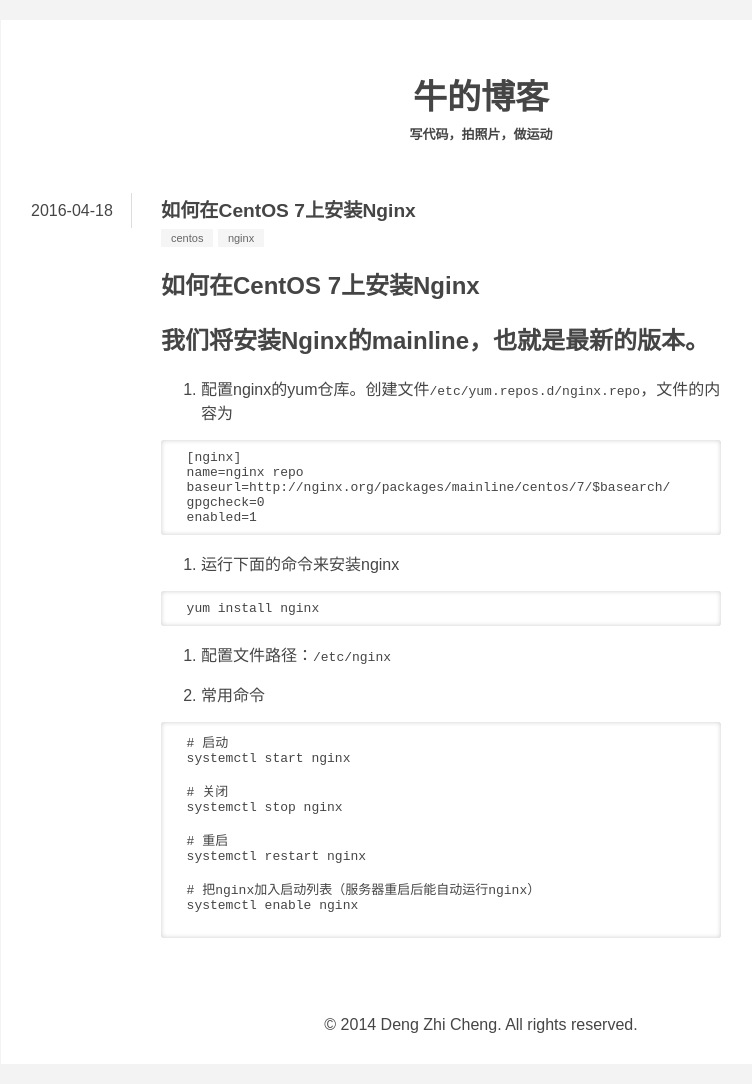
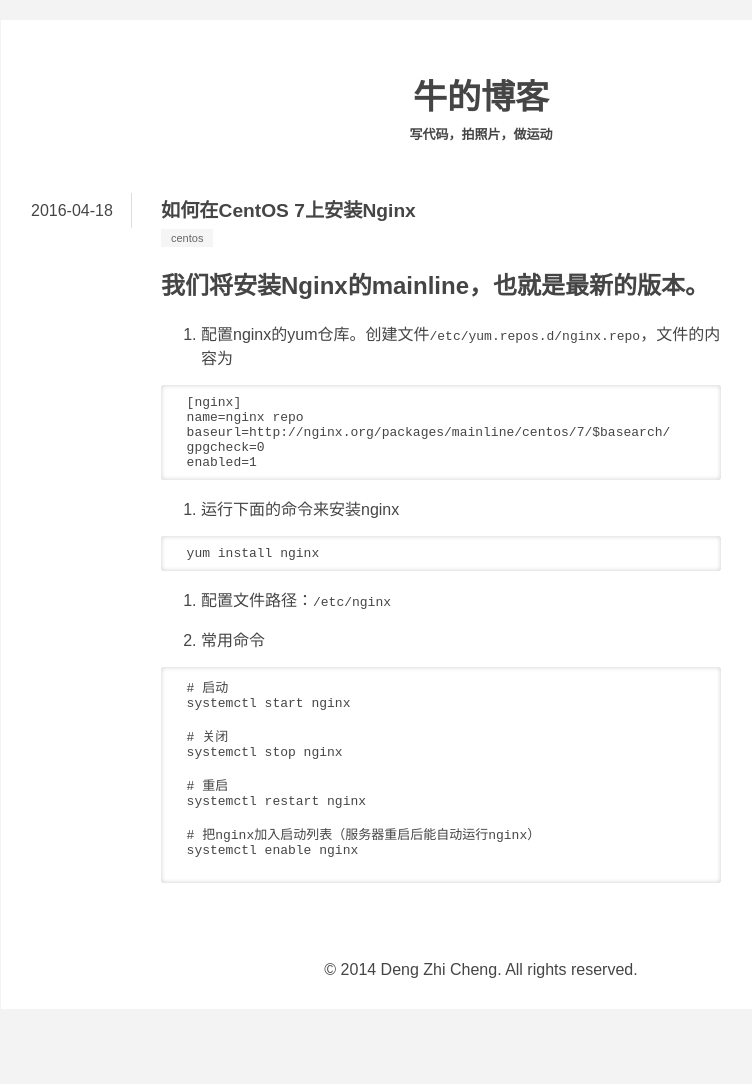
Before and after one commit to superbull/superbull.github.io.bak, a Jekyll site: the page built from _posts/2016-04-18-how-to-install-nginx-on-centos7.md, in a window 1280 px wide. Shown: the whole page, without its empty margins (159-911 px from the left). Built offline with Jekyll 4.4.1, drawn with Linux system fonts in a browser that asks for light colours; after the commit the page ends 1029 px from its top, so only the background shows below that.

Commit message:
Update 2016-04-18-how-to-install-nginx-on-centos7.md

```diff
--- a/_posts/2016-04-18-how-to-install-nginx-on-centos7.md
+++ b/_posts/2016-04-18-how-to-install-nginx-on-centos7.md
@@ -2,11 +2,9 @@
 layout: post
 title:  "如何在CentOS 7上安装Nginx"
 date:   2016-04-18 16:54:19
-categories: server
-tags: centos nginx
+categories: 服务器
+tags: centos
 ---
-
-# 如何在CentOS 7上安装Nginx
 
 ## 我们将安装Nginx的mainline，也就是最新的版本。
 1. 配置nginx的yum仓库。创建文件`/etc/yum.repos.d/nginx.repo`，文件的内容为
```
